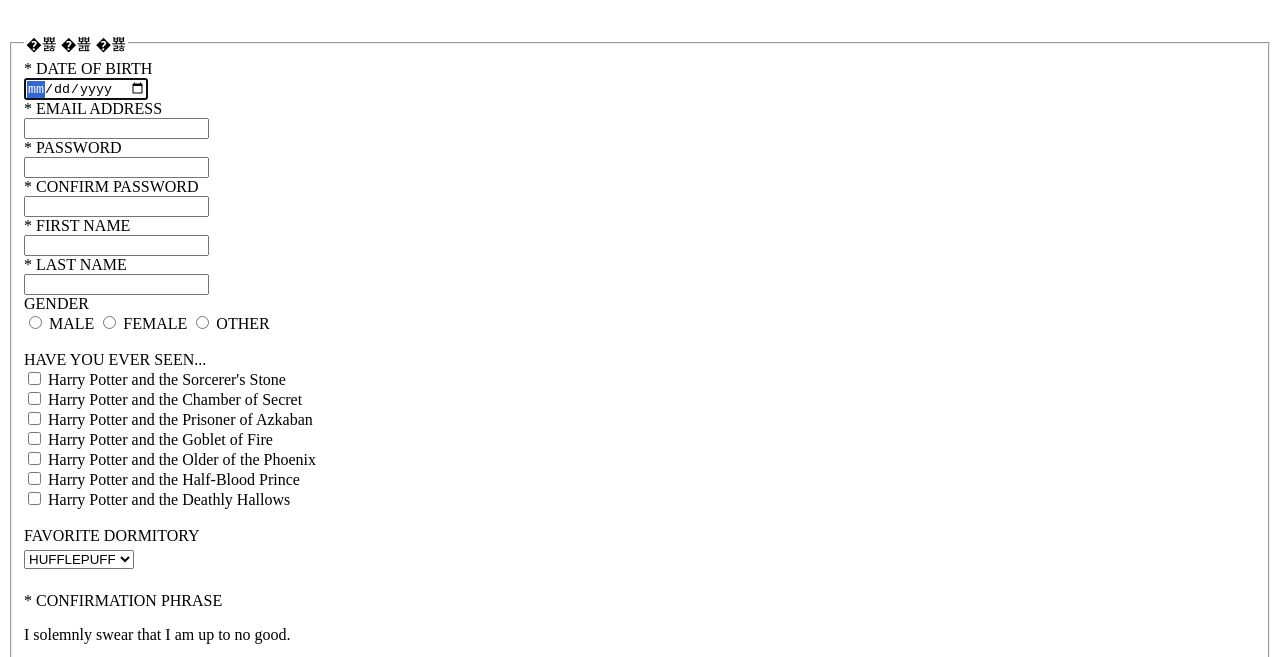
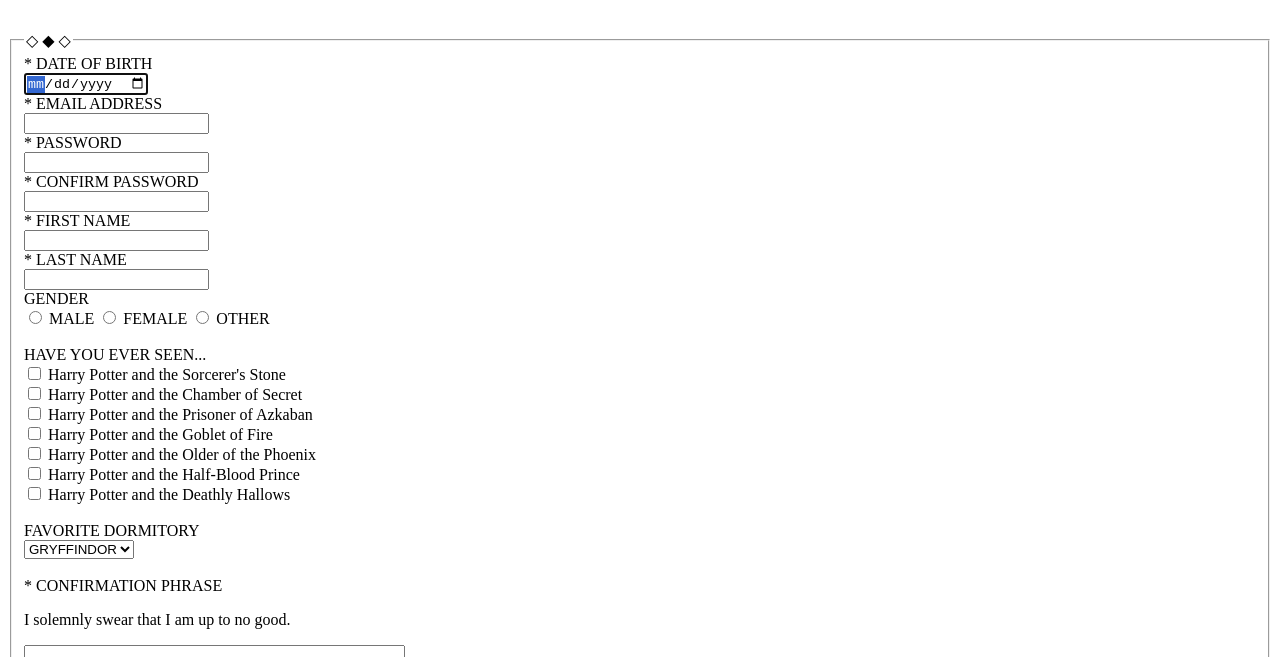
Before and after one commit to sadness128/2024OSS, a plain HTML site: page 2024-oss-assignment-2-sadness128/form_nostyle.html in a window 1280 px wide. Shown: the part 271-928 px from the top of the page. Drawn offline with Linux system fonts and the light colour scheme.

Commit message:
Update form_nostyle.html

```diff
--- a/2024-oss-assignment-2-sadness128/form_nostyle.html
+++ b/2024-oss-assignment-2-sadness128/form_nostyle.html
@@ -4,6 +4,7 @@
    <meta charset="UTF-8">
    <meta name="viewport" content="width=device-width, initial-scale=1.0">
    <title> Form No Style </title>
+
 </head>
 <body>
    <div class="logo"><image src="image/WizardingWorld_Logo-1.jpg" width="200px" height="140px"/></div>
@@ -12,37 +13,38 @@
       <p> Enjoy magical features including the official sorting<br/>ceremony, portrait maker and more! </p>
    </div><br/>
 
-      <form action="form_ok.php" method="post" target="_blank">
-         <fieldset>
-            <legend> �뾿 �뾾 �뾿 </legend>
+   <form action="form_ok.php" method="post" id="form">
+      <fieldset>
+         <legend> ◇ ◆ ◇ </legend>
+
+         <div>
+            <label for="dateofbirth"> <span>*</span> DATE OF BIRTH </label> <label id="vlabel_bday"> </label><br/>
+            <input type="date" name="dateofbirth" id="dateofbirth" tabindex="1" autofocus required/><br/>
+         </div>
+
             <div>
-               <label for="dateofbirth"> <span>*</span> DATE OF BIRTH </label><br/>
-               <input type="date" name="dateofbirth" id="dateofbirth" autofocus/><br/>
+               <label for="emailaddress"> <span>*</span> EMAIL ADDRESS </label> <label id="vlabel_email"> </label><br/>
+               <input type="text" name="emailaddress" id="emailaddress" tabindex="2" required/>
             </div>
 
             <div>
-               <label for="emailaddress"> <span>*</span> EMAIL ADDRESS </label><br/>
-               <input type="text" name="emailaddress" id="emailaddress"/>
+               <label for="password"> <span>*</span> PASSWORD </label> <label id="vlabel_pw"> </label><br/>
+               <input type="text" name="password" id="password" tabindex="3" required/>
             </div>
 
             <div>
-               <label for="password"> <span>*</span> PASSWORD </label><br/>
-               <input type="password" name="password" id="password"/>
-            </div>
-
-            <div>
-               <label for="password_confirm" style="margin-right: 10px;"> <span>*</span> CONFIRM PASSWORD </label> <label id="vlabel_pw_2"> </label><br/>
-               <input type="password" name="password_confirm" id="password_confirm" tabindex="4" required onchange="valid_pw_2();"/>
+               <label for="password_confirm"> <span>*</span> CONFIRM PASSWORD </label> <label id="vlabel_pw_2"> </label><br/>
+               <input type="password" name="password_confirm" id="password_confirm" tabindex="4" required/>
             </div>
 
             <div>
                <div id="div_fname">
-                  <label for="fname"> <span>*</span> FIRST NAME </label><br/>
-                  <input type="text" name="fname" id="fname"/><br/>
+                  <label for="fname"> <span>*</span> FIRST NAME </label> <label id="vlabel_fname"> </label><br/>
+                  <input type="text" name="fname" id="fname" tabindex="5" required/><br/>
                </div>
                <div id="div_lname">
-                  <label for="lname"> <span>*</span> LAST NAME </label><br/>
-                  <input type="text" name="lname" id="lname"/>
+                  <label for="lname"> <span>*</span> LAST NAME </label> <label id="vlabel_lname"> </label><br/>
+                  <input type="text" name="lname" id="lname" tabindex="6" required/>
                </div>
             </div>
 
@@ -76,27 +78,27 @@
 
             <div>
                <label for="dormitory"> FAVORITE DORMITORY </label><br/>
-               <select id="dormitory" name="dormitory"  style="margin: 5px 0px">
-                  <option value="gryffindor"> GRYFFINDOR </option>
+               <select id="dormitory" name="dormitory">
+                  <option value="gryffindor" selected> GRYFFINDOR </option>
                   <option value="slytherin"> SLYTHERIN </option>
                   <option value="ravenclaw"> RAVENCLAW </option>
-                  <option value="hufflepuff" selected> HUFFLEPUFF </option>
+                  <option value="hufflepuff"> HUFFLEPUFF </option>
                </select>
             </div><br/>
 
             <div id="confirm_div">
-               <label> <span>*</span> CONFIRMATION PHRASE </label>
+               <label for="confirm"> <span>*</span> CONFIRMATION PHRASE </label><label id="vlabel_confirm"> </label>
                <p> I solemnly swear that I am up to no good. </p>
-               <textarea name="confirm" id="confirm_area" cols="45" rows="3"></textarea>
+               <textarea name="confirm" id="confirm_area" cols="45" rows="3" tabindex="6" required></textarea>
             </div>
 
          <p> By proceeding you agree to our <a href="https://www.wizardingworld.com/terms/terms-us-ca" target="_blank">Terms of Use</a> and acknowledge our <a href="https://www.wizardingworld.com/privacy" target="_blank">Privacy Policy</a> </p><br/>
-         <div> <input type="submit" value="SIGN UP"/> </div>
+         <div> <input type="submit" value="SIGN UP" id="signUp"/> </div>
       </fieldset>
    </form>
 
    <h2> Already have an account? </h2>
-   <div>
+   <div style="text-align: center;">
       <button type="button"> LOG IN </button>
    </div>
    <br/><br/><br/><br/><br/>
```
